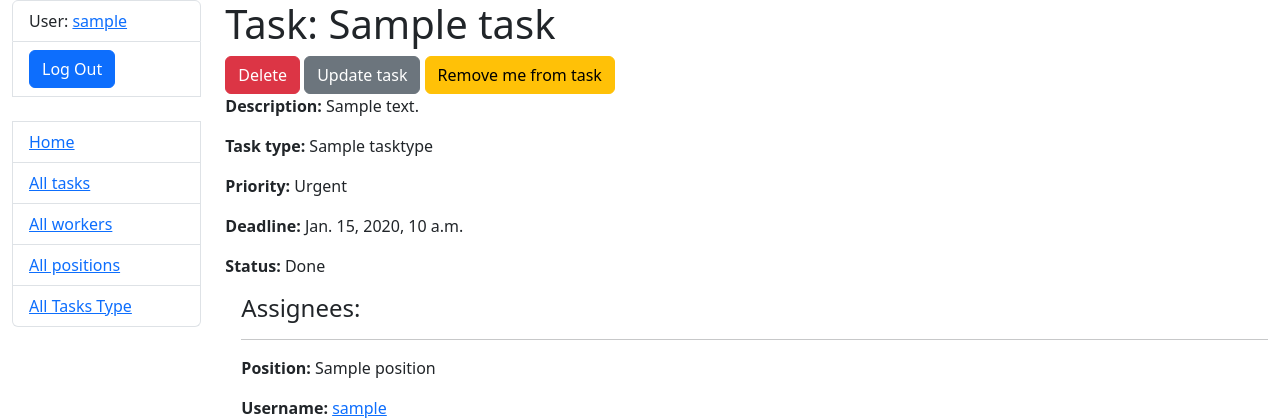
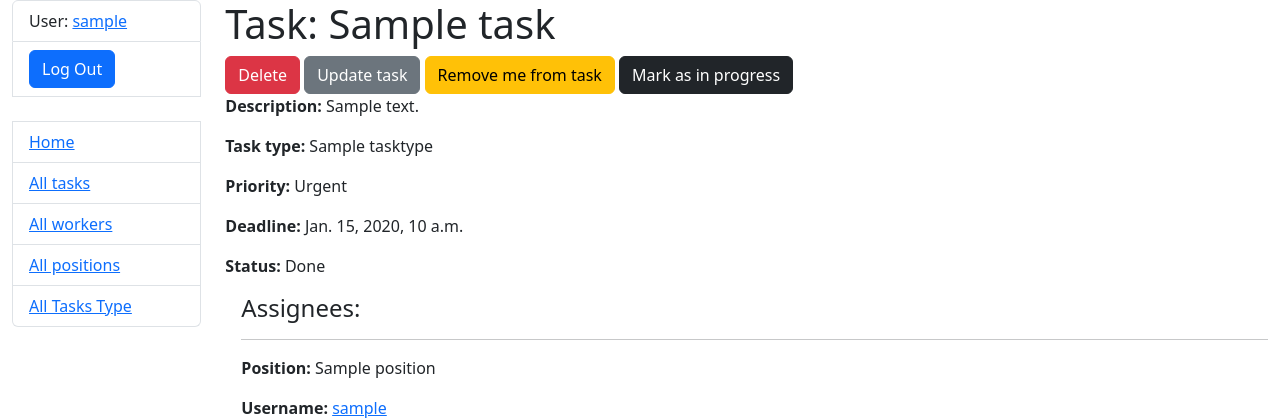
Before and after one commit to AndriiOne/crew-tasks, a Django app: page /tasks/1/ in a window 1280 px wide. Shown: the top 420 px of the page. Run offline with Django 5.2, Linux system fonts and the light colour scheme; a user stored in the database is signed in; tables that the repository leaves empty hold one stand-in row (values such as "Sample post").

Commit message:
Add toggle status for task

```diff
--- a/tasks/urls.py
+++ b/tasks/urls.py
@@ -20,7 +20,7 @@ from .views import (
     PositionListView,
     TaskTypeCreateView,
     TaskTypeUpdateView,
-    toggle_assign_to_task,
+    toggle_assign_to_task, toggle_status_task,
 )
 
 app_name = "tasks"
@@ -40,6 +40,11 @@ urlpatterns = [
         "tasks/<int:pk>/toggle-assign/",
         toggle_assign_to_task,
         name="toggle-task-assign",
+    ),
+    path(
+        "tasks/<int:pk>/toggle-status/",
+        toggle_status_task,
+        name="toggle-status-task",
     ),
     path("workers/", WorkerListView.as_view(), name="worker-list"),
     path("workers/create/", WorkerCreateView.as_view(), name="worker-create"),
--- a/tasks/views.py
+++ b/tasks/views.py
@@ -210,3 +210,13 @@ def toggle_assign_to_task(request, pk):
     return HttpResponseRedirect(
         reverse_lazy("tasks:task-detail", kwargs={"pk": pk})
     )
+
+
+@login_required
+def toggle_status_task(request, pk):
+    task = Task.objects.get(id=pk)
+    task.is_completed = not task.is_completed
+    task.save()
+    return HttpResponseRedirect(
+        reverse_lazy("tasks:task-detail", kwargs={"pk": pk})
+    )
--- a/templates/tasks/task_detail.html
+++ b/templates/tasks/task_detail.html
@@ -9,6 +9,7 @@
   <a href="{% url 'tasks:task-update' pk=task.id %}" class="btn btn-secondary link-to-page">
     Update task
   </a>
+
   {% if request.user in task.assignees.all %}
     <a href="{% url 'tasks:toggle-task-assign' pk=task.id %}" class="btn btn-warning link-to-page">
       Remove me from task
@@ -16,6 +17,16 @@
   {% else %}
     <a href="{% url 'tasks:toggle-task-assign' pk=task.id %}" class="btn btn-success link-to-page">
       Assign me to task
+    </a>
+  {% endif %}
+
+  {% if task.is_completed %}
+    <a href="{% url 'tasks:toggle-status-task' pk=task.id %}" class="btn btn-dark link-to-page">
+      Mark as in progress
+    </a>
+  {% else %}
+    <a href="{% url 'tasks:toggle-status-task' pk=task.id %}" class="btn btn-info link-to-page">
+      Mark as done
     </a>
   {% endif %}
 
```
